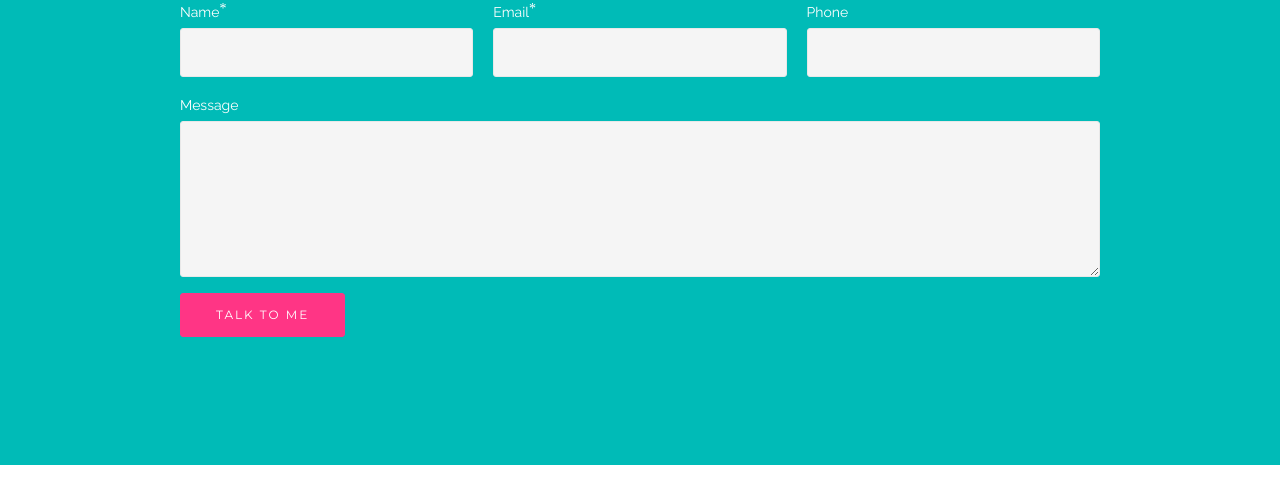
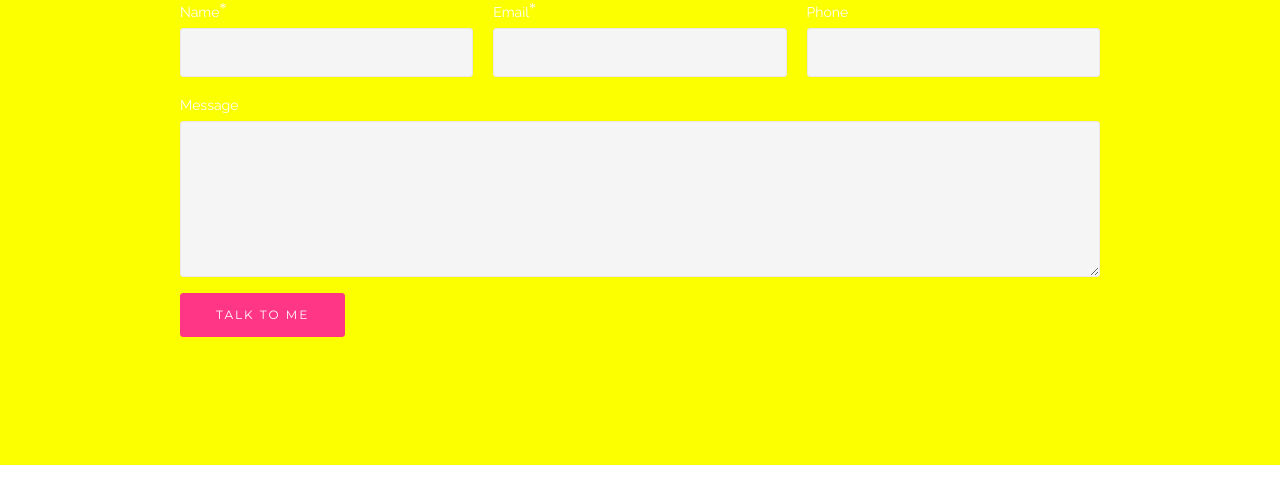
Before and after one commit to queeroff/cloacacontact, a plain HTML site: page index.html in a window 1280 px wide. Drawn offline with Linux system fonts and the light colour scheme.

Commit message:
Update index.html

```diff
--- a/index.html
+++ b/index.html
@@ -45,7 +45,7 @@ document.readyState != "complete" ? (window.attachEvent ? window.attachEvent('on
 <body>
 
 
-<section class="mbr-section form1" id="form1-3" data-rv-view="8" style="background-color: rgb(0, 187, 183); padding-top: 0px; padding-bottom: 120px;">
+<section class="mbr-section form1" id="form1-3" data-rv-view="8" style="background-color: rgb(251, 255, 0); padding-top: 0px; padding-bottom: 120px;">
 
 
     <div class="mbr-section mbr-section-nopadding">
```
